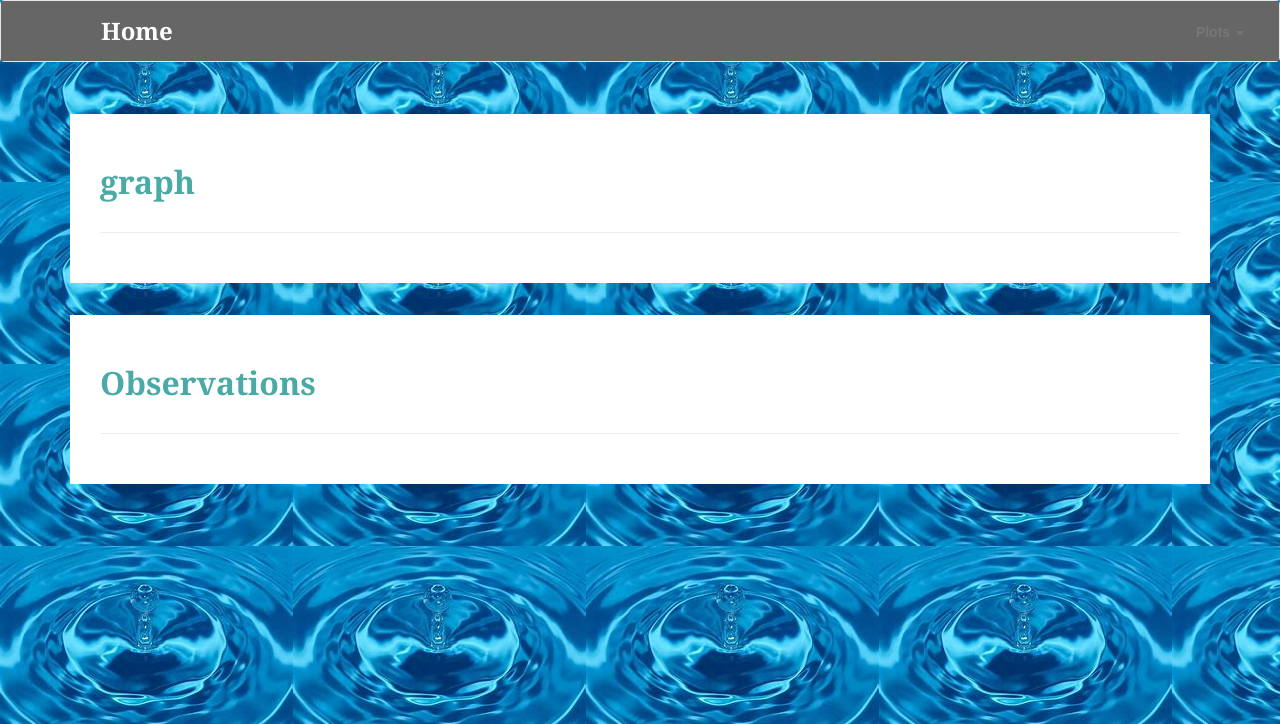
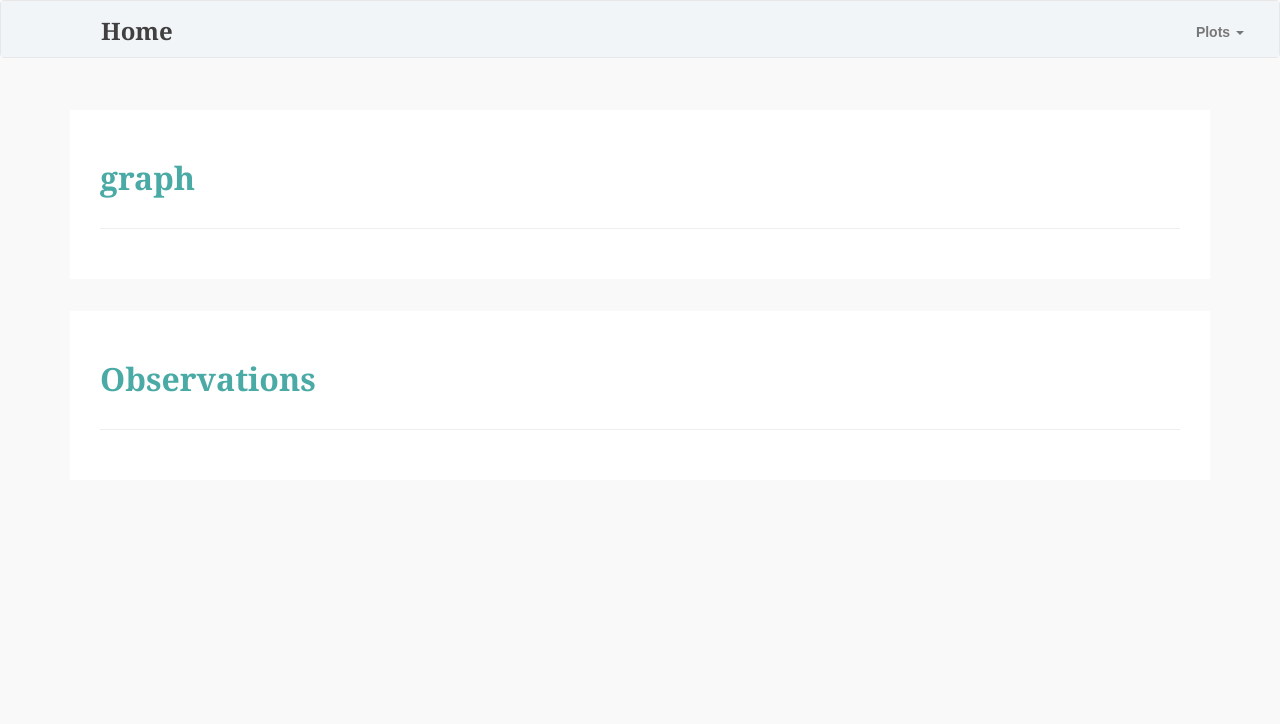
Before and after one commit to Damini-Patel/world-water-availability-and-child-mortality, a Python web app: template Templates/water.html in a window 1280 px wide. Shown: the top 724 px of the page. Run offline with Jinja, Linux system fonts and the light colour scheme; the template is opened without the code that fills it, so the values that code supplies are empty; some libraries are stand-ins or nearby versions.

Commit message:
further styling

```diff
--- a/Static/css/styles.css
+++ b/Static/css/styles.css
@@ -20,7 +20,7 @@ body {
   /* Visual */
   background-color: #ededed52;
 
-  background-image: url('Static/images/WaterImage.jfif');
+
 
 }
 
@@ -37,11 +37,11 @@ body {
 
 /* ----NAV START---- */
 .navbar-custom {
-  background-color: #666;
+  background-color: rgb(242, 245, 248);
 }
 #logo {
   /* Box-model */
-  height: 60px;
+  height: 40px;
   padding-top: 20px;
   padding-bottom: 5px;
 
@@ -52,10 +52,10 @@ body {
   /* Typography */
   font-size: 24px;
   font-weight: bold;
-  color: #fff;
+  color: rgb(65, 63, 63);
 
   /* Visual */
-  background: #666;
+  background: rgb(242, 245, 248);
 }
 
 /* Logo hover state */
@@ -72,13 +72,13 @@ body {
   /* Typography */
   font-family: Arial;
   font-weight: bold;
-  color: #fff;
+  color: rgb(242, 245, 248);
 }
 
 
 /* Nav element hover state */
 .navbar-default .navbar-nav > li > a:hover {
-  color: #fff;
+  color:  rgb(242, 245, 248);
 }
 
 /* Media query for nav */
--- a/Templates/comparison.html
+++ b/Templates/comparison.html
@@ -34,7 +34,7 @@
               <span class="icon-bar"></span>
             </button>
             <div class="col-xs-9 phone-nav">
-              <a class="navbar-brand" href="#" id="logo">Home</a>
+              <a class="navbar-brand" href="index.html" id="logo">Home</a>
             </div>
           </div>
 
--- a/Templates/mortality.html
+++ b/Templates/mortality.html
@@ -34,7 +34,7 @@
               <span class="icon-bar"></span>
             </button>
             <div class="col-xs-9 phone-nav">
-              <a class="navbar-brand" href="#" id="logo">Home</a>
+              <a class="navbar-brand" href="index.html" id="logo">Home</a>
             </div>
           </div>
 
--- a/Templates/water.html
+++ b/Templates/water.html
@@ -34,7 +34,7 @@
               <span class="icon-bar"></span>
             </button>
             <div class="col-xs-9 phone-nav">
-              <a class="navbar-brand" href="#" id="logo">Home</a>
+              <a class="navbar-brand" href="index.html" id="logo">Home</a>
             </div>
           </div>
 
```
Also changed, not shown: Templates/index.html (+7 -9 lines), Static/images/Fig1.png (deleted), Static/images/Fig2.png (deleted), Static/images/Fig3.png (deleted), Static/images/Fig4.png (deleted), 4 other files.
